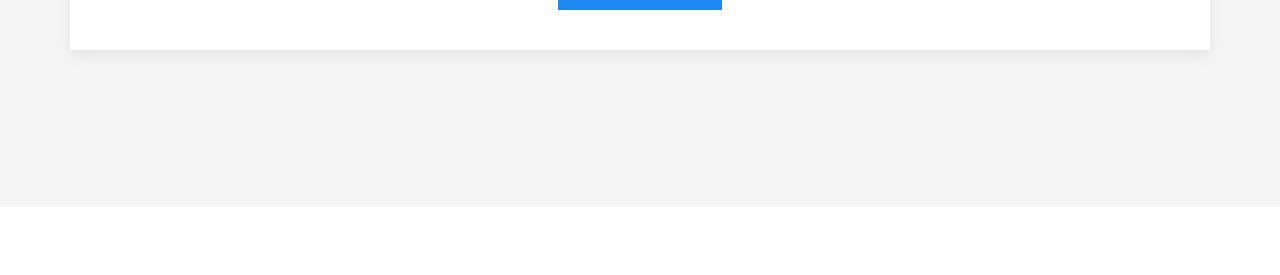
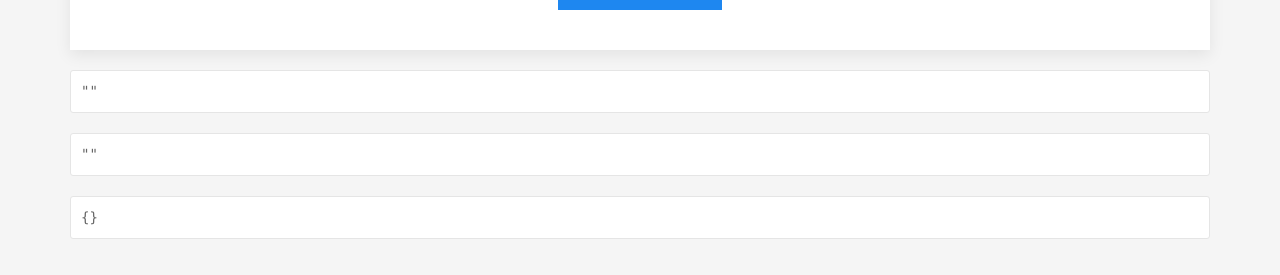
Before and after one commit to aliensteak/loadout-picker, a React (Create React App) app: page / in a window 1280 px wide. Shown: the part 593-868 px from the top of the page. Before the commit the page ends 800 px from the top, so only its background shows below. Built offline with nearby package versions, Linux system fonts and the light colour scheme.

Commit message:
added update states

```diff
--- a/src/components/App.js
+++ b/src/components/App.js
@@ -7,10 +7,16 @@ class App extends React.Component {
 
     this.state = {
       projectName: "",
-      side: ""
+      side: "",
+      loadouts: {}
     }
 
     this.setParentState = this.setParentState.bind(this)
+    this.updateAppLoadout = this.updateAppLoadout.bind(this)
+  }
+
+  updateAppLoadout(loadouts) {
+    this.setState({ loadouts })
   }
 
   setParentState(property, value) {
@@ -26,7 +32,11 @@ class App extends React.Component {
 
         <ProjectName setParentState={this.setParentState} />
 
-        <AddLoadout />
+        <AddLoadout updateAppLoadout={this.updateAppLoadout} />
+
+        <pre>{ JSON.stringify(this.state.projectName) }</pre>
+        <pre>{ JSON.stringify(this.state.side) }</pre>
+        <pre>{ JSON.stringify(this.state.loadouts) }</pre>
       </div>
     )
   }
```
Also changed, not shown: 1 other file (tests, documents, lock files or other folders).
